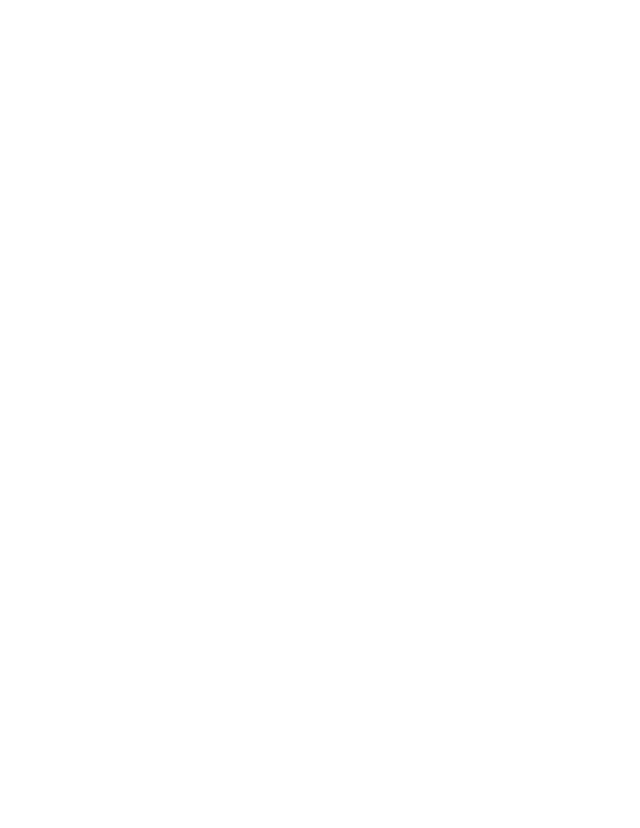
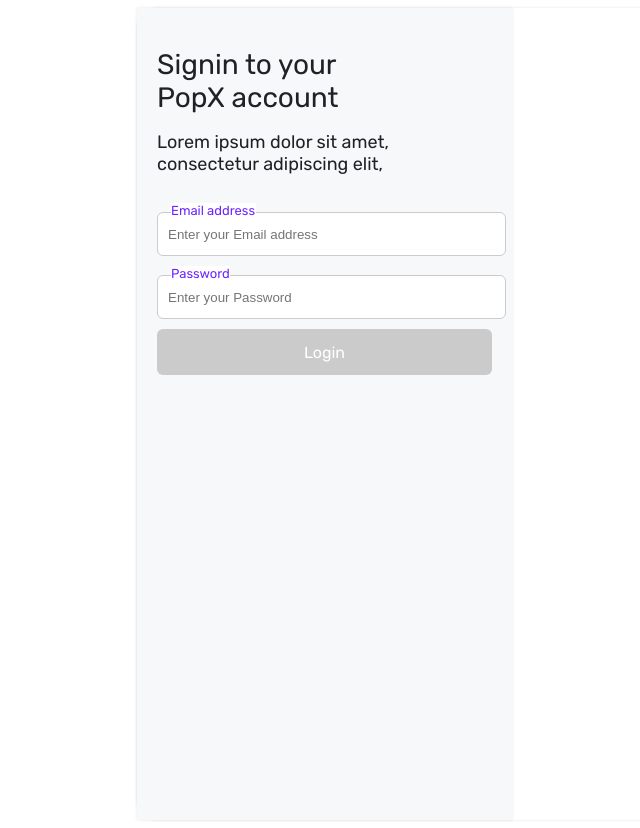
Before and after one commit to abood123-dev/mytask, a React (Create React App) app: page /#/login in a window 1280 px wide. Before the commit this address had no page. Shown: the whole page, without its empty margins (313-953 px from the left). Before the commit the page ends 800 px from the top, so only its background shows below. Built offline with nearby package versions, Linux system fonts and the light colour scheme.

Commit message:
final commit

```diff
--- a/src/App.tsx
+++ b/src/App.tsx
@@ -7,14 +7,18 @@
 import Home from './Home';
 import Create from './Create';
 import Page2 from './Page2';
+import Login from './Login';
+import ScrollToTop from './SrollToTop';
 function App() {
   return (
     <>
     <Router>
+      <ScrollToTop/>
        <Routes>
           <Route path='/' element={<Home/>} />
           <Route path='/Create' element={<Create/>} />
           <Route path='/page2' element={<Page2/>} />
+          <Route path='/login' element={<Login/>} />
        </Routes>
     </Router>
      </>
--- a/src/Create.tsx
+++ b/src/Create.tsx
@@ -12,11 +12,12 @@
   return (
     <div className='border-box'>
      <div className='create'>Create your PopX account</div>
-     <div><input className='crinput' type='text' placeholder='Enter your Fullname' value={name} onChange={(e)=>setName(e.target.value)} /></div>
-     <div><input className='crinput1' placeholder='Enter your Phone number'/></div>
-     <div><input className='crinput2' placeholder='Enter your Email address' value={email} onChange={(e)=>setEmail(e.target.value)}/></div>
-     <div><input className='crinput3' placeholder='Enter your Password'/></div>
-     <div><input className='crinput4' placeholder='Enter your Company name'/></div>
+     <form onSubmit={handleSubmit}>
+     <div><input className='crinput' type='text' placeholder='Enter your Fullname' value={name} onChange={(e)=>setName(e.target.value)} required /></div>
+     <div><input className='crinput1' placeholder='Enter your Phone number' required/></div>
+     <div><input className='crinput2' placeholder='Enter your Email address' value={email} onChange={(e)=>setEmail(e.target.value)} required/></div>
+     <div><input className='crinput3' type='password' placeholder='Enter your Password' required/></div>
+     <div><input className='crinput4' placeholder='Enter your Company name' required/></div>
        <div className='fullname'>Full Name<span className='star'>*</span></div>
        <div className='fullname1'>Phone number<span className='star'>*</span></div>
        <div className='fullname2'>Email address<span className='star'>*</span></div>
@@ -31,7 +32,8 @@
          <label className='lano'>
         No
       </label>
-      <div><button className='btn11' onClick={handleSubmit}> Create Account </button></div>
+      <div><button className='btn11' type='submit'> Create Account </button></div>
+      </form>
     </div>
   )
 }
--- a/src/Home.tsx
+++ b/src/Home.tsx
@@ -8,7 +8,7 @@
         <div className='welcome'>Welcome to PopX</div>
         <div className='lorem'>Lorem ipsum dolor sit amet, consectetur adipiscing elit,</div>
        <NavLink to='/Create'> <div><button className='btn1'> Create Account </button></div> </NavLink>
-        <div > <button className='btn2'>Already Registered? Login</button></div>
+        <NavLink to='/login'> <div > <button className='btn2'>Already Registered? Login</button></div> </NavLink>
     </div>
     </div>
   )
--- /dev/null
+++ b/src/Login.tsx
@@ -0,0 +1,27 @@
+import React from 'react'
+import { useNavigate } from 'react-router-dom';
+import { useState } from 'react';
+const Login = () => {
+    const navigate=useNavigate();
+      const[name,setName]=useState('');
+      const[email,setEmail]=useState('');
+        const handleSubmit = () => {
+        const query = new URLSearchParams({ name, email }).toString();
+        navigate(`/page2?${query}`);
+      };
+  return (
+    <div className='border-box'>
+      <div className='signin'>Signin to your PopX account</div>
+      <div className='desc'> Lorem ipsum dolor sit amet, consectetur adipiscing elit,</div>
+      <form onSubmit={handleSubmit}>
+        <div><input className='put2' placeholder='Enter your Email address' value={email} onChange={(e)=>setEmail(e.target.value)} required/></div>
+         <div><input className='put3' type='password' placeholder='Enter your Password' required/></div>
+         <div className='full2'>Email address</div>
+         <div className='full3'>Password</div>
+         <div><button className='login' type='submit'>Login</button></div>
+  </form>
+    </div>
+  )
+}
+
+export default Login
--- /dev/null
+++ b/src/SrollToTop.tsx
@@ -0,0 +1,15 @@
+import { useEffect } from 'react';
+import { useLocation } from 'react-router-dom';
+
+const ScrollToTop = () => {
+  const { pathname } = useLocation();
+
+  useEffect(() => {
+
+    window.scrollTo(0, 0);
+  }, [pathname]);
+
+  return null;
+};
+
+export default ScrollToTop;
--- a/src/index.css
+++ b/src/index.css
@@ -128,10 +128,34 @@
     outline: none;
     padding-left: 10px;
 }
+.put2
+{
+    position: absolute;
+    top:204px ;
+    left:20px ;
+    width:335px ;
+    height:40px ;
+    border: 1px solid #cbcbcb ;
+    border-radius: 6px;
+    outline: none;
+    padding-left: 10px;
+}
 .crinput3
 {
     position: absolute;
     top:347px ;
+    left:20px ;
+    width:335px ;
+    height:40px ;
+    border: 1px solid #cbcbcb ;
+    border-radius: 6px;
+    outline: none;
+    padding-left: 10px;
+}
+.put3
+{
+    position: absolute;
+    top:267px ;
     left:20px ;
     width:335px ;
     height:40px ;
@@ -197,12 +221,42 @@
     color: #6c25ff;
     white-space: nowrap;
 }
+.full2
+{
+    position: absolute;
+    top:195px ;
+    left:34px ;
+    width:85px ;
+    height:15px ;
+    text-align: left;
+    font-family: 'Rubik',sans-serif;
+    background-color: white;
+    font-size: 13px;
+    font-weight: normal;
+    color: #6c25ff;
+    white-space: nowrap;
+}
 .fullname3
 {
     position: absolute;
     top:338px ;
     left:34px ;
     width:65px ;
+    height:15px ;
+    text-align: left;
+    font-family: 'Rubik',sans-serif;
+    background-color: white;
+    font-size: 13px;
+    font-weight: normal;
+    color: #6c25ff;
+    white-space: nowrap;
+}
+.full3
+{
+    position: absolute;
+    top:258px ;
+    left:34px ;
+    width:59px ;
     height:15px ;
     text-align: left;
     font-family: 'Rubik',sans-serif;
@@ -397,6 +451,49 @@
     font-family: "Rubik";
     font-weight: normal;
 }
+.signin
+{
+     position: absolute;
+    top:40px ;
+    left:20px ;
+    width:188px ;
+    height:69px ;
+    font-size: 28px;
+    text-align: left;
+    color: #1D2226;
+    font-family: "Rubik";
+    font-weight: normal;
+}
+.desc
+{
+     position: absolute;
+    top:123px ;
+    left:20px ;
+    width:232px ;
+    height:48px ;
+    font-size: 18px;
+    text-align: left;
+    color: #1D2226;
+    font-family: "Rubik";
+    font-weight: normal;
+}
+.login
+{
+   width: 335px;
+   height: 46px;
+   position: absolute;
+   top:321px ;
+   left:20px ;
+   background-color: #CBCBCB;
+   text-align: center;
+   color: white;
+   font-size: 16px;
+   font-family: 'Rubik';
+   font-weight: Medium;
+   border-radius: 6px;
+   border: none;
+}
+
 @media screen and (max-width: 768px) {
   .mobile-container {
     width: 100%;
```
